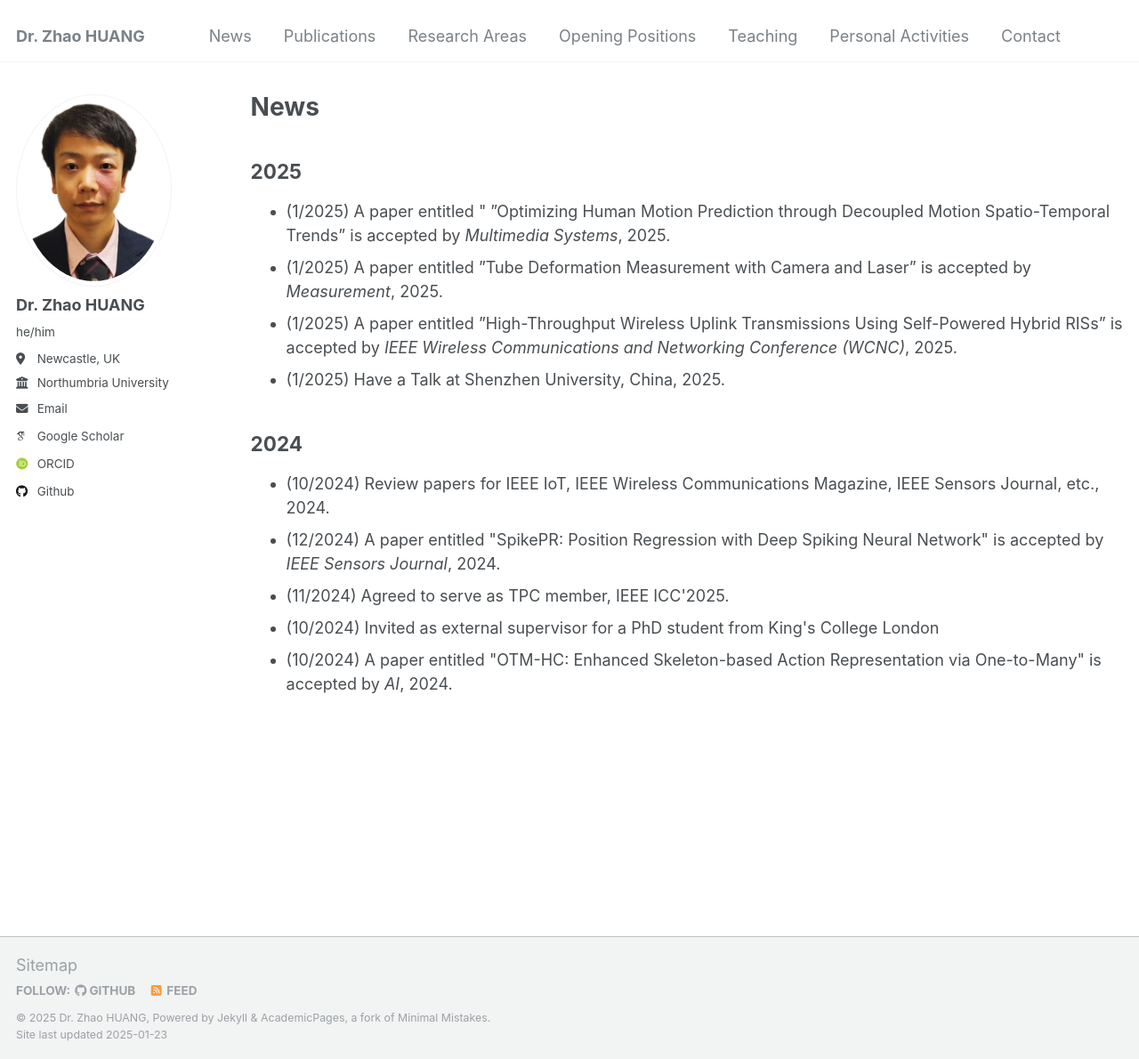
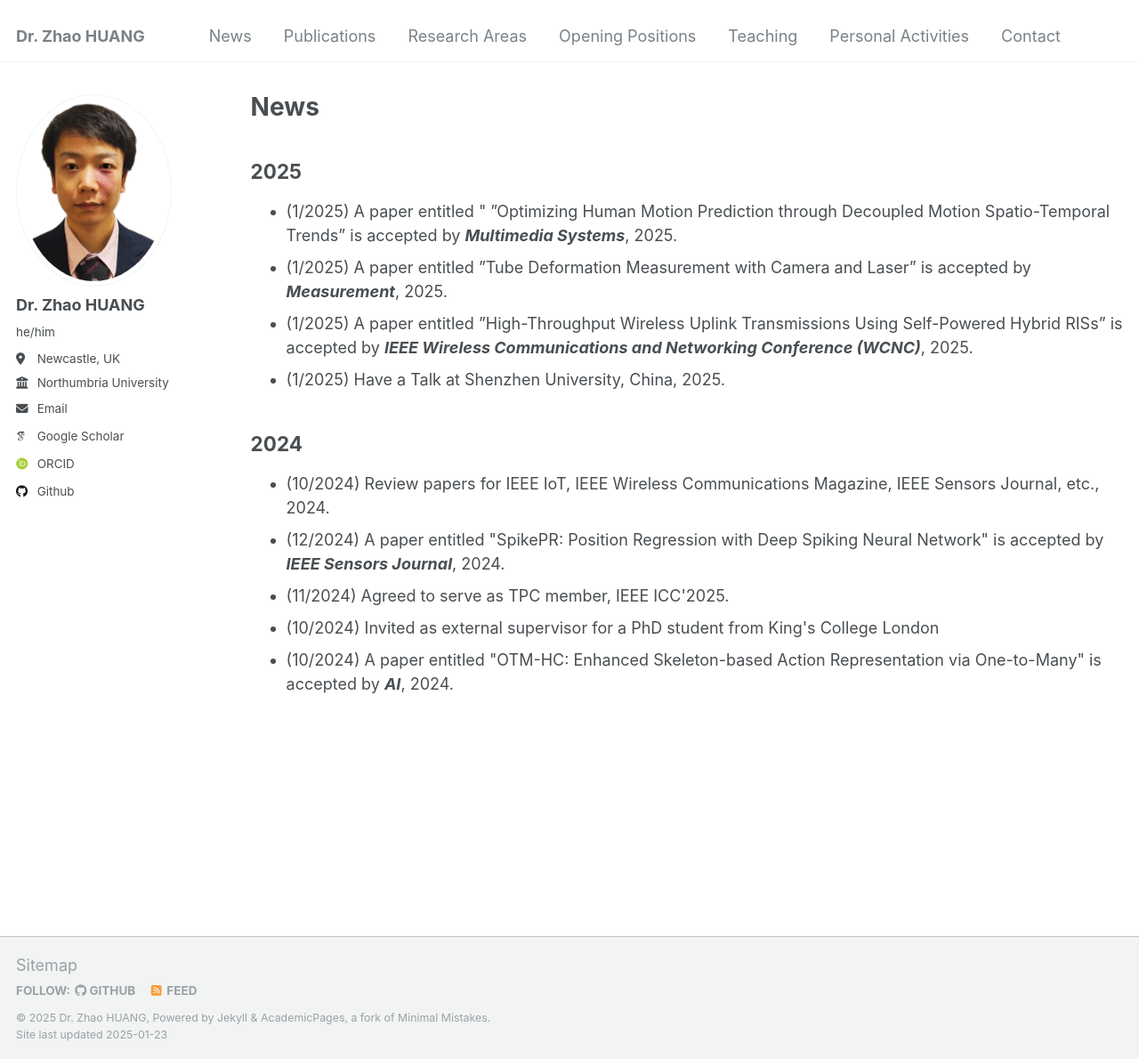
Before and after one commit to ZZ2020zz/ZZ2020zz.github.io, a Jekyll site: the page built from _pages/news.html, in a window 1280 px wide and 1190 px high. Shown: the whole window at 89% size. Built offline with Jekyll 4.4.1, drawn with Linux system fonts in a browser that asks for light colours; some web fonts are replaced.

Commit message:
Update news.html

```diff
--- a/_pages/news.html
+++ b/_pages/news.html
@@ -18,18 +18,18 @@ author_profile: true
         <section>
             <h2>2025</h2>
             <ul>
-                <li>(1/2025) A paper entitled " ”Optimizing Human Motion Prediction through Decoupled Motion Spatio-Temporal Trends” is accepted by <em> Multimedia Systems</em>, 2025.</li>
-                <li>(1/2025) A paper entitled ”Tube Deformation Measurement with Camera and Laser” is accepted by <em> Measurement</em>, 2025.</li>
-                <li>(1/2025) A paper entitled ”High-Throughput Wireless Uplink Transmissions Using Self-Powered Hybrid RISs” is accepted by <em> IEEE Wireless Communications and Networking Conference (WCNC)</em>, 2025.</li>
+                <li>(1/2025) A paper entitled " ”Optimizing Human Motion Prediction through Decoupled Motion Spatio-Temporal Trends” is accepted by <em style="font-style: italic; font-weight: bold;"> Multimedia Systems</em>, 2025.</li>
+                <li>(1/2025) A paper entitled ”Tube Deformation Measurement with Camera and Laser” is accepted by <em style="font-style: italic; font-weight: bold;"> Measurement</em>, 2025.</li>
+                <li>(1/2025) A paper entitled ”High-Throughput Wireless Uplink Transmissions Using Self-Powered Hybrid RISs” is accepted by <em style="font-style: italic; font-weight: bold;"> IEEE Wireless Communications and Networking Conference (WCNC)</em>, 2025.</li>
                 <li>(1/2025) Have a Talk at Shenzhen University, China, 2025. </li>
             </ul>
             <h2>2024</h2>
              <ul>
                 <li>(10/2024) Review papers for IEEE IoT, IEEE Wireless Communications Magazine, IEEE Sensors Journal, etc., 2024. </li>
-                <li>(12/2024) A paper entitled "SpikePR: Position Regression with Deep Spiking Neural Network" is accepted by <em>IEEE Sensors Journal</em>, 2024.</li>
+                <li>(12/2024) A paper entitled "SpikePR: Position Regression with Deep Spiking Neural Network" is accepted by <em style="font-style: italic; font-weight: bold;">IEEE Sensors Journal</em>, 2024.</li>
                 <li>(11/2024) Agreed to serve as TPC member, IEEE ICC'2025.</li>
                 <li>(10/2024) Invited as external supervisor for a PhD student from King's College London</li>
-                <li>(10/2024) A paper entitled "OTM-HC: Enhanced Skeleton-based Action Representation via One-to-Many" is accepted by <em>AI</em>, 2024. </li>
+                <li>(10/2024) A paper entitled "OTM-HC: Enhanced Skeleton-based Action Representation via One-to-Many" is accepted by <em style="font-style: italic; font-weight: bold;">AI</em>, 2024. </li>
             </ul>
         </section>
     </main>
```
